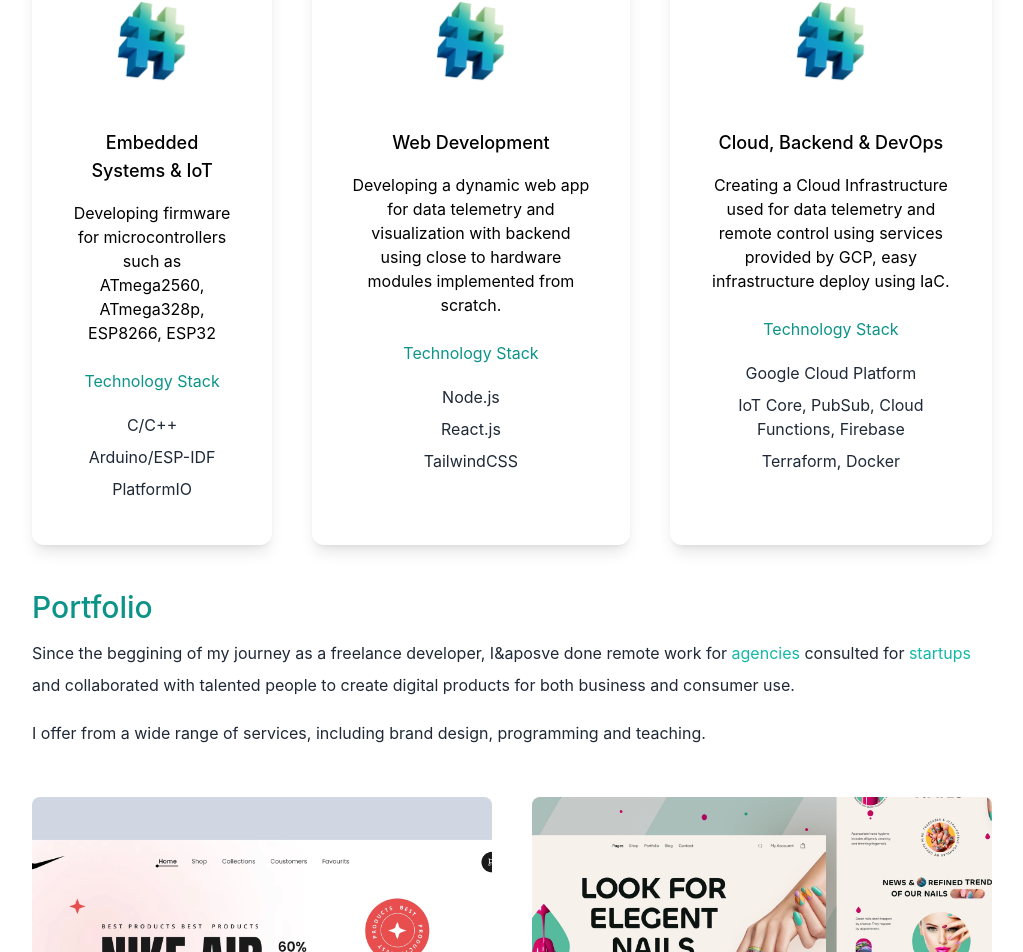
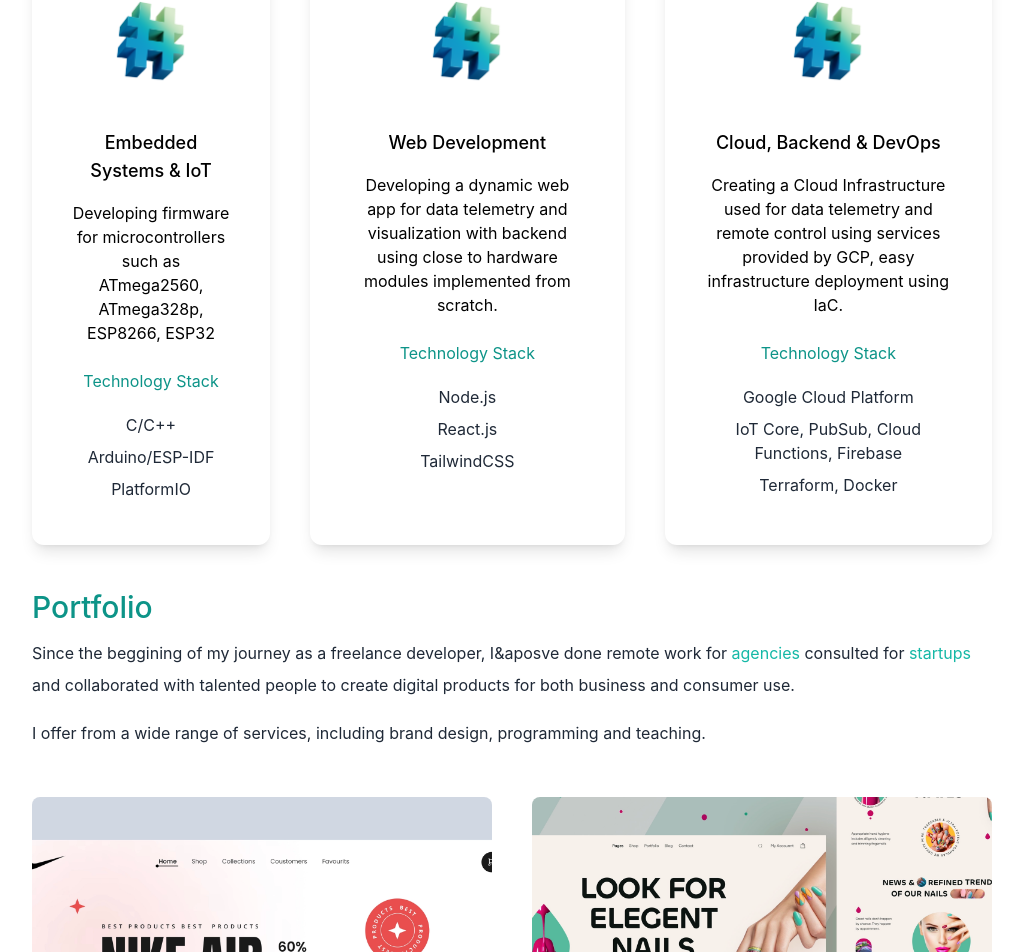
Before and after one commit to zoltanberkula/react-portfolio-site, a Next.js app in the folder portfolio-site/: page / in a window 1280 px wide. Shown: the part 1353-2305 px from the top of the page, without its empty margins (128-1151 px from the left). Built offline with nearby package versions, Linux system fonts and the light colour scheme.

Commit message:
typo fix

```diff
--- a/portfolio-site/pages/components/Skills.jsx
+++ b/portfolio-site/pages/components/Skills.jsx
@@ -50,7 +50,7 @@ export default function Skills(props)  {
               Cloud, Backend & DevOps
             </h3>
             <p className="py-2 ">
-              Creating a Cloud Infrastructure used for data telemetry and remote control using services provided by GCP, easy infrastructure deploy using IaC.
+              Creating a Cloud Infrastructure used for data telemetry and remote control using services provided by GCP, easy infrastructure deployment using IaC.
             </p>
             <h4 className="py-4 text-teal-600">Technology Stack</h4>
             <p className="text-gray-800 py-1">Google Cloud Platform</p>
```
